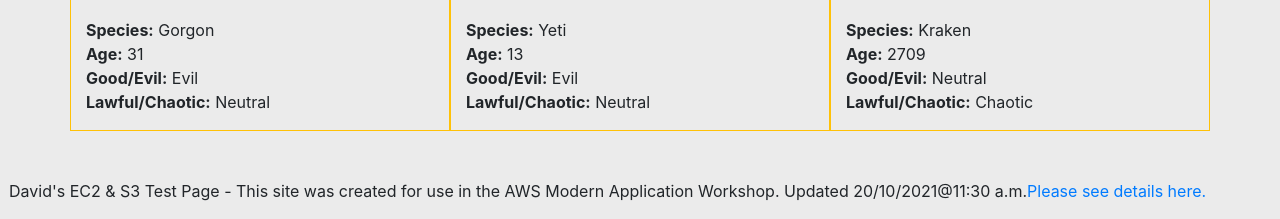
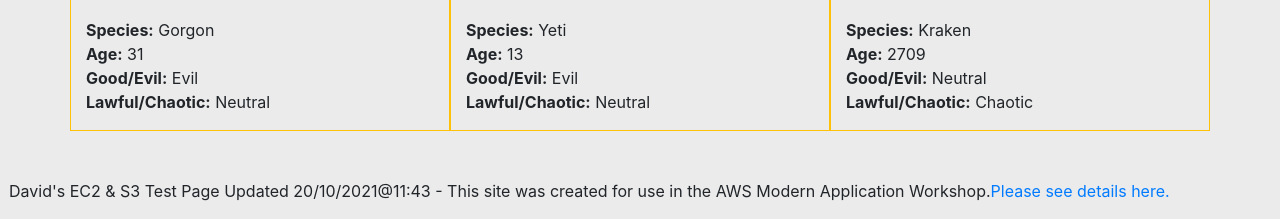
Before and after one commit to dcpage/htmlcvproject, a plain HTML site: page index.html in a window 1280 px wide. Shown: the part 1497-1716 px from the top of the page. Drawn offline with nearby package versions, Linux system fonts and the light colour scheme.

Commit message:
Update index.html
Added update date and time

```diff
--- a/index.html
+++ b/index.html
@@ -53,7 +53,7 @@
     <p>
       <br>
       <br>
-      &nbsp;&nbsp;David's EC2 & S3 Test Page - This site was created for use in the AWS Modern Application Workshop. Updated 20/10/2021@11:30 a.m.<a href="https://github.com/aws-samples/aws-modern-application-workshop">Please see details here.</a>
+      &nbsp;&nbsp;David's EC2 & S3 Test Page Updated 20/10/2021@11:43 - This site was created for use in the AWS Modern Application Workshop.<a href="https://github.com/aws-samples/aws-modern-application-workshop">Please see details here.</a>
     </p>
   </body>
   <script>
```
